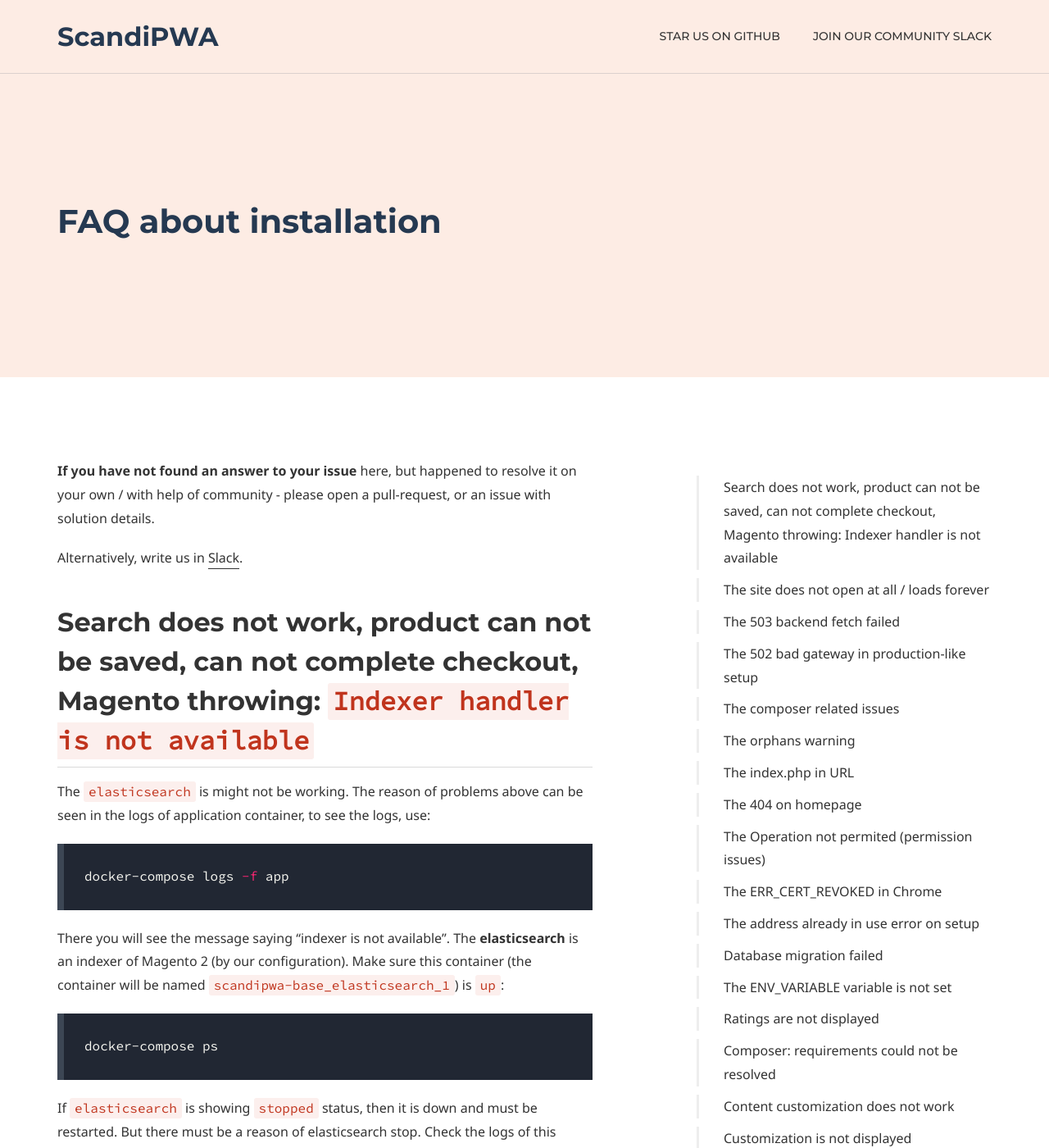
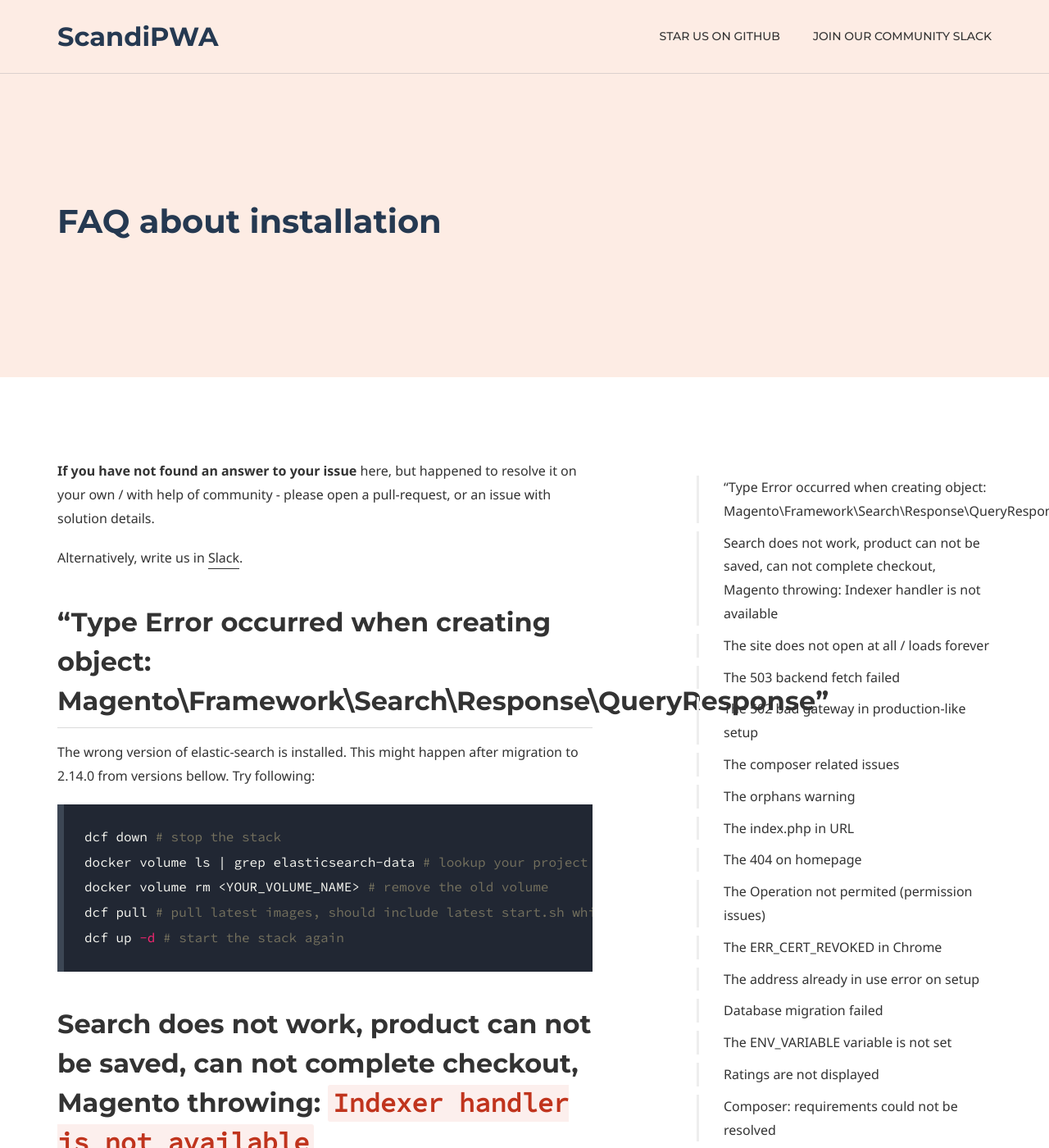
Before and after one commit to scandipwa/scandipwa.github.io, a Jekyll site: the page built from docs/faq/installation/index.md, in a window 1280 px wide and 1400 px high. Shown: the whole window at 82% size. Built offline with Jekyll 4.4.1, drawn with Linux system fonts in a browser that asks for light colours; some web fonts are replaced; comment, search, counter and statistics services are not loaded; a style sheet for code colours, icons or effects is not loaded.

Commit message:
Update index.md

````diff
--- a/docs/faq/installation/index.md
+++ b/docs/faq/installation/index.md
@@ -18,6 +18,18 @@
 **If you have not found an answer to your issue** here, but happened to resolve it on your own / with help of community - please open a pull-request, or an issue with solution details.
 
 Alternatively, write us in [Slack](https://join.slack.com/t/scandipwa/shared_invite/enQtNzE2Mjg1Nzg3MTg5LTQwM2E2NmQ0NmQ2MzliMjVjYjQ1MTFiYWU5ODAyYTYyMGQzNWM3MDhkYzkyZGMxYTJlZWI1N2ExY2Q1MDMwMTk).
+
+## "Type Error occurred when creating object: Magento\Framework\Search\Response\QueryResponse"
+
+The wrong version of elastic-search is installed. This might happen after migration to 2.14.0 from versions bellow. Try following:
+
+```bash
+dcf down # stop the stack
+docker volume ls | grep elasticsearch-data # lookup your project elastic-search volume
+docker volume rm <YOUR_VOLUME_NAME> # remove the old volume
+dcf pull # pull latest images, should include latest start.sh which sets M2 to right ES version
+dcf up -d # start the stack again
+```
 
 ## Search does not work, product can not be saved, can not complete checkout, Magento throwing: `Indexer handler is not available`
 
````
